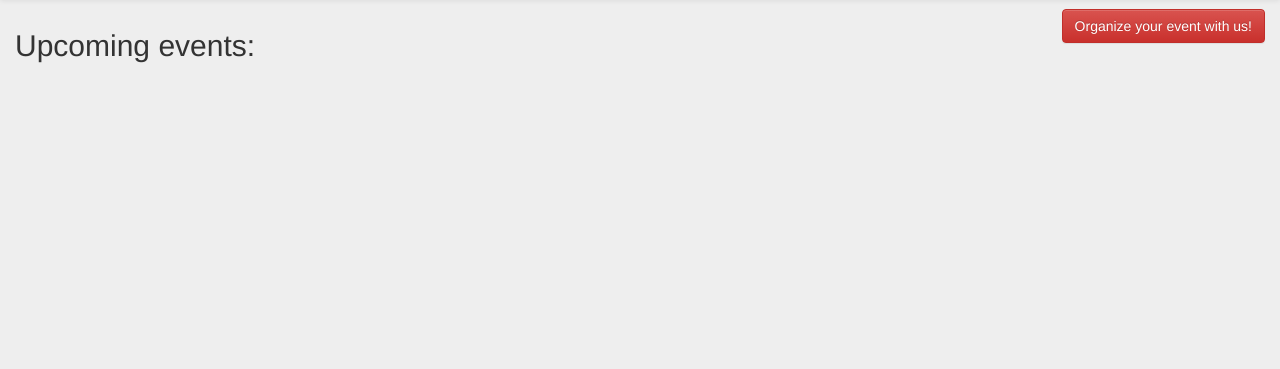
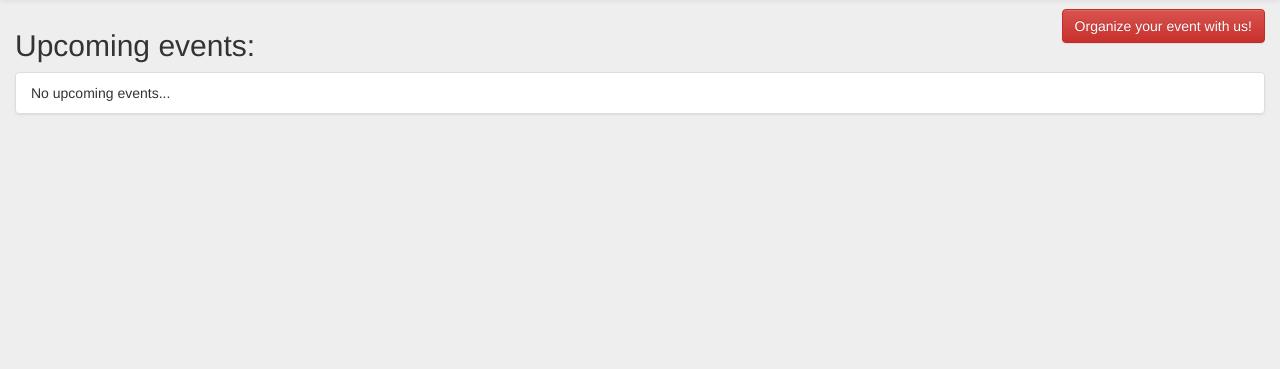
Before and after one commit to wnt-zhp/drigan, a Django app: template drigan/templates/start.html in a window 1280 px wide. Shown: the part 51-420 px from the top of the page. Run offline with Django 3.2, Linux system fonts and the light colour scheme; the template is opened without the code that fills it, so the values that code supplies are empty; parts of the project's set-up code (start-up, migrations or seed data) failed here and were passed over; some libraries are stand-ins or nearby versions.

Commit message:
added a message when there are no upcoming events

```diff
--- a/events/templates/events/partials/event_list.html
+++ b/events/templates/events/partials/event_list.html
@@ -1,3 +1,5 @@
+{% load i18n %}
+
 <ul class="event-list">
   {% for event in events %}
     <li>
@@ -21,5 +23,7 @@
       {% endfor %}
       </p>
     </li>
+  {% empty %}
+    <li>{% trans "No upcoming events..." %}</li>
   {% endfor %}
 </ul>
```
